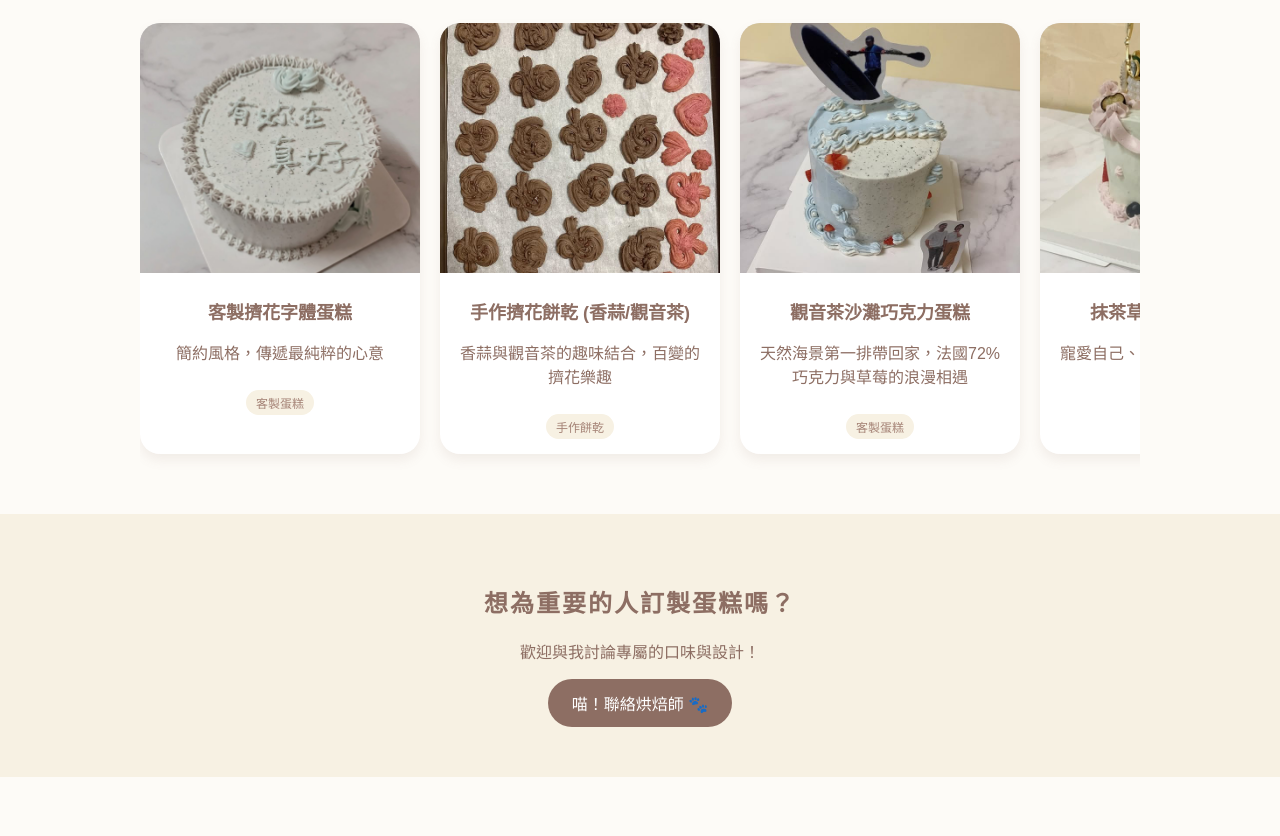
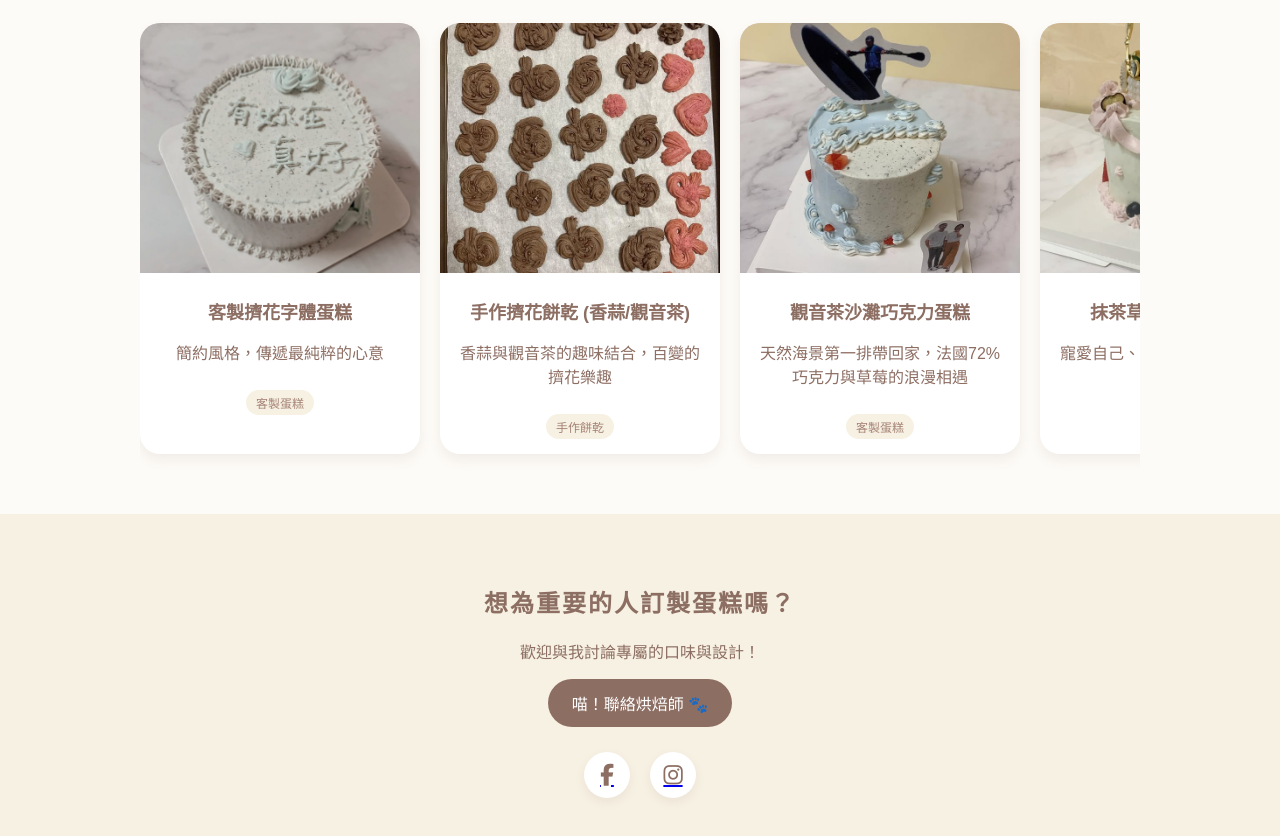
Before and after one commit to leo680726/leo680726, a plain HTML site: page index.html in a window 1280 px wide. Shown: the part 1386-2222 px from the top of the page. Before the commit the page ends 2163 px from the top, so only its background shows below. Drawn offline with Linux system fonts and the light colour scheme.

Commit message:
Add files via upload

```diff
--- a/index.html
+++ b/index.html
@@ -4,6 +4,8 @@
     <meta charset="UTF-8" />
     <meta name="viewport" content="width=device-width, initial-scale=1.0" />
     <title>貓希兒無限工作室 | 個人烘焙作品集</title>
+
+    <link rel="stylesheet" href="https://cdnjs.cloudflare.com/ajax/libs/font-awesome/6.5.1/css/all.min.css">
     <link rel="stylesheet" href="style.css" />
   </head>
   <body>
@@ -75,6 +77,17 @@
         <h2>想為重要的人訂製蛋糕嗎？</h2>
         <p>歡迎與我討論專屬的口味與設計！</p>
         <button onclick="meowAlert()">喵！聯絡烘焙師 🐾</button>
+
+        <div class="social-links">
+            <a href="這裡請換成你的FB專頁網址" target="_blank" class="social-icon fb" title="前往 Facebook 粉絲專頁">
+                <i class="fa-brands fa-facebook-f"></i>
+            </a>
+            <a href="這裡請換成你的IG個人頁網址" target="_blank" class="social-icon ig" title="前往 Instagram">
+                <i class="fa-brands fa-instagram"></i>
+            </a>
+        </div>
+
+
     </section>
 
     <script>
--- a/style.css
+++ b/style.css
@@ -530,7 +530,85 @@ button:hover {
         transform: scale(1);
     }
 }
+/* =========================================
+   （保留上面的 .social-links 與 .social-icon 設定）
+   從這裡開始替換：改用 i 標籤來控制 Font Awesome 圖示
+========================================= */
 
+.social-icon i {
+    font-size: 22px; /* 字體圖示用 font-size 控制大小 */
+    color: var(--text-brown); /* 字體圖示用 color 控制顏色 */
+    transition: color 0.3s ease;
+}
+
+/* Facebook 懸停變藍底白字 */
+.social-icon.fb:hover {
+    background-color: #1877F2;
+}
+.social-icon.fb:hover i {
+    color: #FFFFFF;
+}
+
+/* Instagram 懸停變桃紅底白字 */
+.social-icon.ig:hover {
+    background-color: #E4405F;
+}
+.social-icon.ig:hover i {
+    color: #FFFFFF;
+}
+
+/* =========================================
+   聯絡區塊內的社群連結圖示
+========================================= */
+.social-links {
+    display: flex;
+    justify-content: center;
+    gap: 20px;
+    /* 兩個圖示之間的間距 */
+    margin-top: 25px;
+    /* 與上方按鈕保持距離 */
+}
+
+.social-icon {
+    display: flex;
+    justify-content: center;
+    align-items: center;
+    width: 46px;
+    height: 46px;
+    border-radius: 50%;
+    /* 圓形外框 */
+    background-color: var(--card-bg);
+    /* 預設白色底框 */
+    box-shadow: 0 4px 10px rgba(141, 110, 99, 0.1);
+    /* 淡淡的棕色系陰影 */
+    transition: all 0.3s ease;
+}
+
+.social-icon i {
+    font-size: 22px;
+    /* 字體圖示用 font-size 控制大小 */
+    color: var(--text-brown);
+    /* 字體圖示用 color 控制顏色 */
+    transition: color 0.3s ease;
+}
+
+/* Facebook 懸停變藍底白字 */
+.social-icon.fb:hover {
+    background-color: #1877F2;
+}
+
+.social-icon.fb:hover i {
+    color: #FFFFFF;
+}
+
+/* Instagram 懸停變桃紅底白字 */
+.social-icon.ig:hover {
+    background-color: #E4405F;
+}
+
+.social-icon.ig:hover i {
+    color: #FFFFFF;
+}
 
 /* ==================================================================
    手機與平板電腦優化區塊 (RWD)
```
